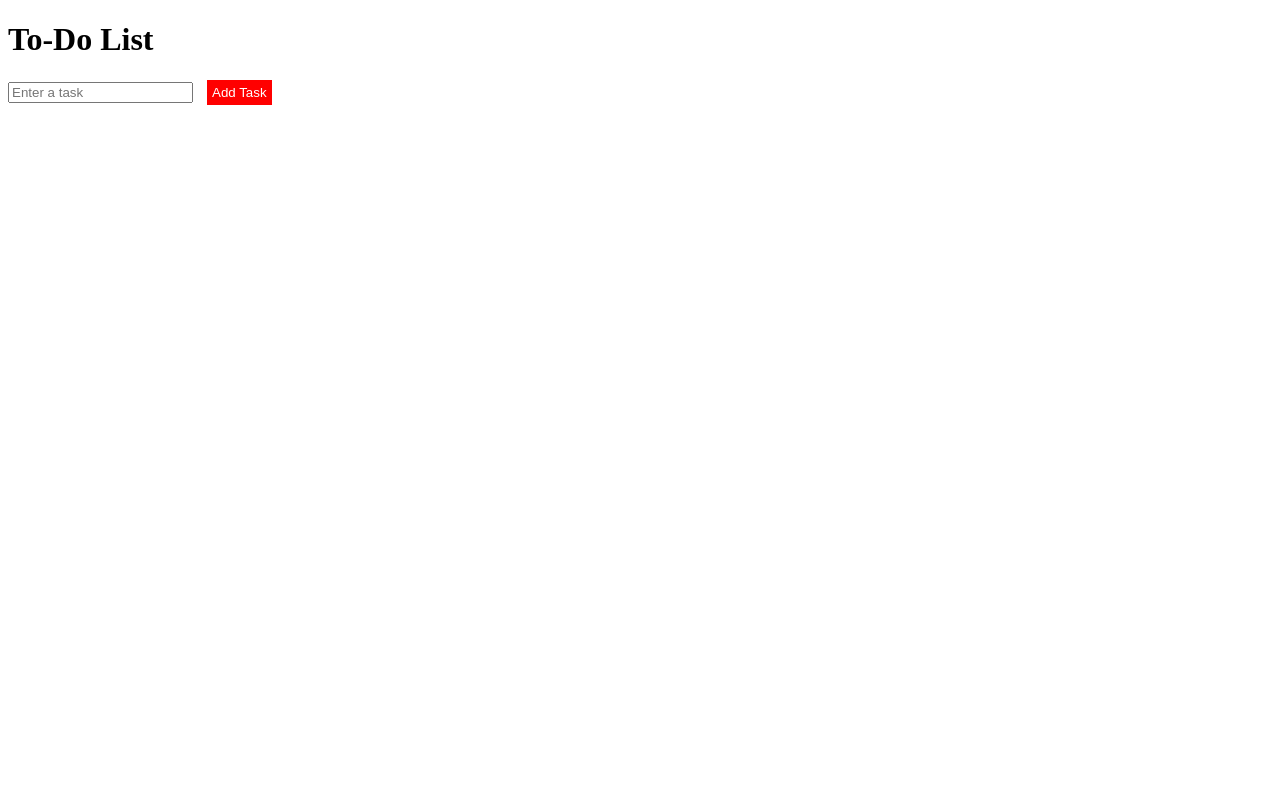
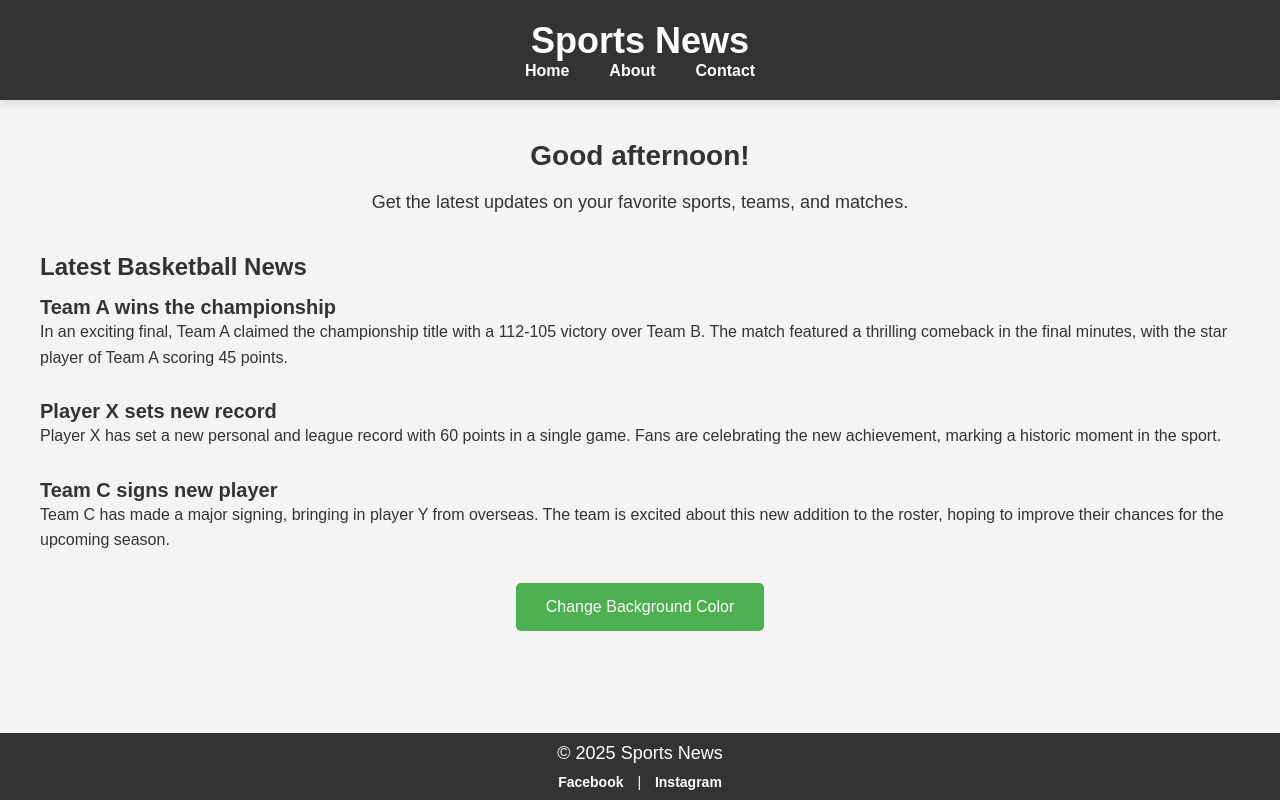
Before and after one commit to Waylinip/Task1University, a plain HTML site: page index.html in a window 1280 px wide. Drawn offline with Linux system fonts and the light colour scheme.

Commit message:
Add files via upload

```diff
--- a/index.html
+++ b/index.html
@@ -3,58 +3,50 @@
 <head>
     <meta charset="UTF-8">
     <meta name="viewport" content="width=device-width, initial-scale=1.0">
-    <title>To-Do List</title>
-    <style>
-        .completed {
-            text-decoration: line-through;
-            color: gray;
-        }
-        button {
-            margin-left: 10px;
-            padding: 5px;
-            background-color: red;
-            color: white;
-            border: none;
-            cursor: pointer;
-        }
-    </style>
+    <title>Sports News</title>
+    <link rel="stylesheet" href="styles.css">
+    <script src="script.js" defer></script>
 </head>
 <body>
-    <h1>To-Do List</h1>
-    <input type="text" id="task" placeholder="Enter a task">
-    <button onclick="addTask()">Add Task</button>
-    <ul id="taskList"></ul>
+    <header>
+        <h1>Sports News</h1>
+        <nav>
+            <ul>
+                <li><a href="index.html">Home</a></li>
+                <li><a href="index.html">About</a></li>
+                <li><a href="index.html">Contact</a></li>
+            </ul>
+        </nav>
+    </header>
+    <main>
+        <h2 id="greeting">Welcome to Sports News</h2>
+        <p>Get the latest updates on your favorite sports, teams, and matches.</p>
 
-    <script>
-        function addTask() {
-            let taskInput = document.getElementById("task");
-            let taskText = taskInput.value;
-            if (taskText.trim() !== "") {
-                let li = document.createElement("li");
-                li.innerText = taskText;
+        <!-- Basketball News Section -->
+        <section class="news">
+            <h3>Latest Basketball News</h3>
+            <article>
+                <h4>Team A wins the championship</h4>
+                <p>In an exciting final, Team A claimed the championship title with a 112-105 victory over Team B. The match featured a thrilling comeback in the final minutes, with the star player of Team A scoring 45 points.</p>
+            </article>
+            <article>
+                <h4>Player X sets new record</h4>
+                <p>Player X has set a new personal and league record with 60 points in a single game. Fans are celebrating the new achievement, marking a historic moment in the sport.</p>
+            </article>
+            <article>
+                <h4>Team C signs new player</h4>
+                <p>Team C has made a major signing, bringing in player Y from overseas. The team is excited about this new addition to the roster, hoping to improve their chances for the upcoming season.</p>
+            </article>
+        </section>
 
-                // Create delete button
-                let deleteButton = document.createElement("button");
-                deleteButton.innerText = "Delete";
-                deleteButton.onclick = function() {
-                    li.remove(); // Removes task when clicked
-                };
-
-                // Mark task as completed when clicked
-                li.onclick = function() {
-                    li.classList.toggle("completed");
-                };
-
-                // Append delete button to task
-                li.appendChild(deleteButton);
-
-                // Append task to task list
-                document.getElementById("taskList").appendChild(li);
-
-                // Clear input field
-                taskInput.value = "";
-            }
-        }
-    </script>
+        <button onclick="changeBackgroundColor()">Change Background Color</button>
+    </main>
+    <footer>
+        <p>&copy; 2025 Sports News</p>
+        <div class="social-links">
+            <a href="https://facebook.com" target="_blank">Facebook</a> |
+            <a href="https://instagram.com" target="_blank">Instagram</a>
+        </div>
+    </footer>
 </body>
 </html>
--- /dev/null
+++ b/script.js
@@ -0,0 +1,29 @@
+// Function to change the background color
+function changeBackgroundColor() {
+    const colors = ['#f0f8ff', '#ffebcd', '#fafad2', '#d3ffd3', '#ffe4e1'];
+    const randomColor = colors[Math.floor(Math.random() * colors.length)];
+    document.body.style.backgroundColor = randomColor;
+}
+
+// Function to display a dynamic greeting
+function displayGreeting() {
+    const hours = new Date().getHours();
+    let greeting = "Good day!";
+
+    if (hours >= 5 && hours < 12) {
+        greeting = "Good morning!";
+    } else if (hours >= 12 && hours < 18) {
+        greeting = "Good afternoon!";
+    } else if (hours >= 18 && hours < 22) {
+        greeting = "Good evening!";
+    } else {
+        greeting = "Good night!";
+    }
+
+    document.getElementById("greeting").textContent = greeting;
+}
+
+// Call the displayGreeting function when the page loads
+window.onload = function() {
+    displayGreeting();
+};
--- /dev/null
+++ b/styles.css
@@ -0,0 +1,140 @@
+* {
+    margin: 0;
+    padding: 0;
+    box-sizing: border-box;
+}
+
+/* Body */
+body {
+    font-family: 'Arial', sans-serif;
+    background-color: #f4f4f4;
+    color: #333;
+    text-align: center;
+    margin: 0;
+    padding: 0;
+    transition: background-color 0.5s ease;
+}
+
+/* Header */
+header {
+    background-color: #333;
+    color: white;
+    padding: 20px;
+    box-shadow: 0 4px 8px rgba(0, 0, 0, 0.1);
+}
+
+header h1 {
+    font-size: 36px;
+}
+
+nav ul {
+    list-style: none;
+    padding: 0;
+    display: flex;
+    justify-content: center;
+    gap: 20px;
+}
+
+nav ul li {
+    display: inline;
+}
+
+nav ul li a {
+    color: white;
+    text-decoration: none;
+    font-weight: bold;
+    padding: 5px 10px;
+    border-radius: 5px;
+    transition: background-color 0.3s ease;
+}
+
+nav ul li a:hover {
+    background-color: #ff6347;
+}
+
+/* Main Section */
+main {
+    padding: 40px;
+}
+
+h2 {
+    font-size: 28px;
+    margin-bottom: 20px;
+    color: #333;
+}
+
+p {
+    font-size: 18px;
+    margin-bottom: 30px;
+}
+
+/* News Section */
+.news {
+    margin-top: 40px;
+    text-align: left;
+}
+
+.news h3 {
+    font-size: 24px;
+    margin-bottom: 15px;
+}
+
+.news article {
+    margin-bottom: 20px;
+}
+
+.news article h4 {
+    font-size: 20px;
+    color: #333;
+}
+
+.news article p {
+    font-size: 16px;
+    line-height: 1.6;
+}
+
+/* Button Styling */
+button {
+    background-color: #4CAF50;
+    color: white;
+    border: none;
+    padding: 15px 30px;
+    font-size: 16px;
+    cursor: pointer;
+    border-radius: 5px;
+    transition: background-color 0.3s ease;
+}
+
+button:hover {
+    background-color: #45a049;
+}
+
+/* Footer */
+footer {
+    background-color: #333;
+    color: white;
+    padding: 10px;
+    position: fixed;
+    bottom: 0;
+    width: 100%;
+    font-size: 14px;
+}
+
+footer p {
+    margin: 0;
+}
+
+.social-links {
+    margin-top: 10px;
+}
+
+.social-links a {
+    color: white;
+    text-decoration: none;
+    margin: 0 10px;
+    font-weight: bold;
+}
+
+.social-links a:hover {
+    color: #ff6347;
+}
```
